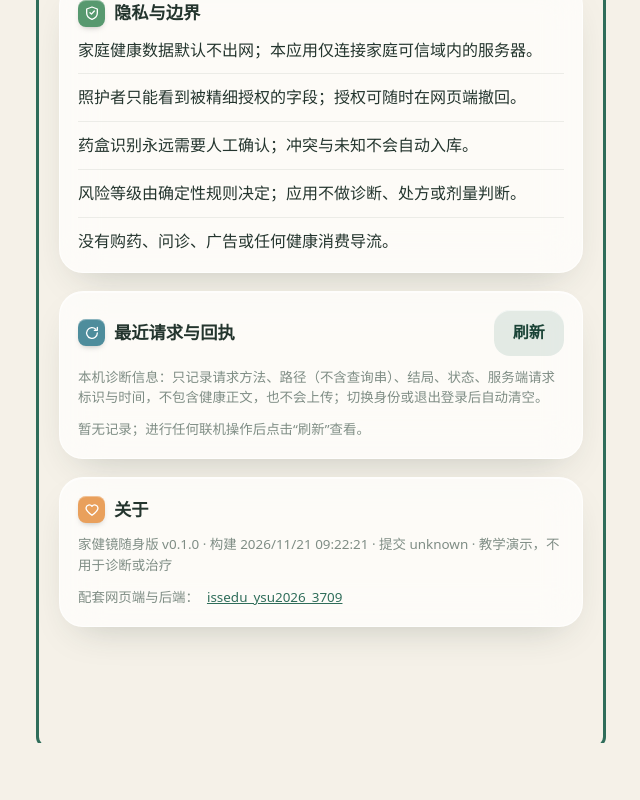
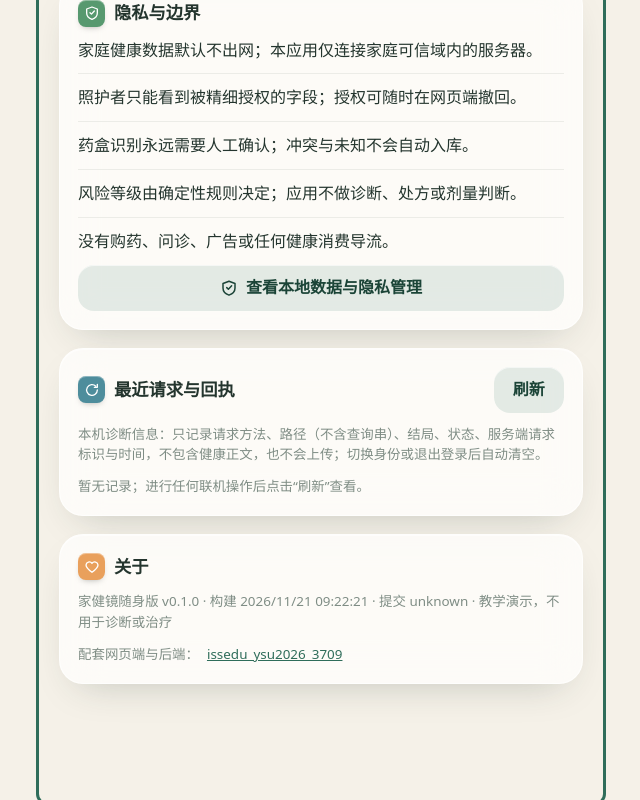
Before and after one commit to Meyt1n/issedu_ysu2026_3709, a Vue app in the folder APP/: page /#/me in a window 1280 px wide. Shown: the part 938-1738 px from the top of the page, without its empty margins (319-959 px from the left). Before the commit the page ends 1681 px from the top, so only its background shows below. Built offline with nearby package versions, Linux system fonts and the light colour scheme.

Commit message:
feat(app): link privacy controls from settings

```diff
--- a/APP/src/views/MeView.vue
+++ b/APP/src/views/MeView.vue
@@ -793,6 +793,10 @@ onMounted(() => {
         <li>风险等级由确定性规则决定；应用不做诊断、处方或剂量判断。</li>
         <li>没有购药、问诊、广告或任何健康消费导流。</li>
       </ul>
+      <RouterLink class="btn btn-quiet btn-block" to="/me/privacy">
+        <AppIcon name="shield" :size="18" />
+        查看本地数据与隐私管理
+      </RouterLink>
     </section>
 
     <section class="card" aria-labelledby="trace-title">
```
